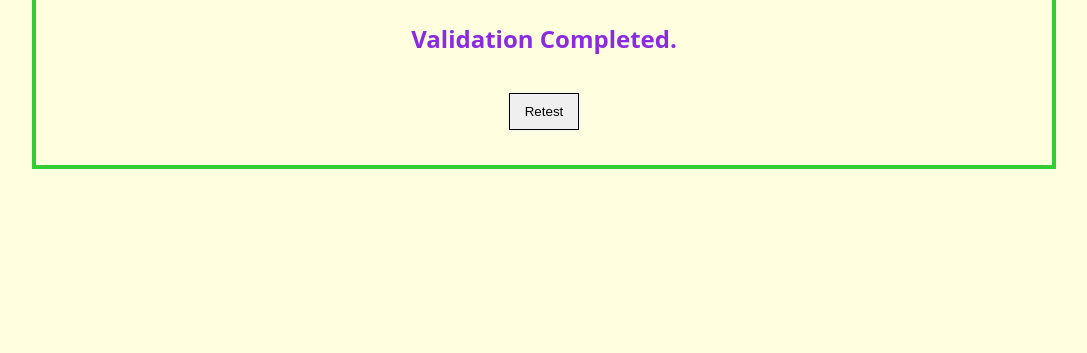
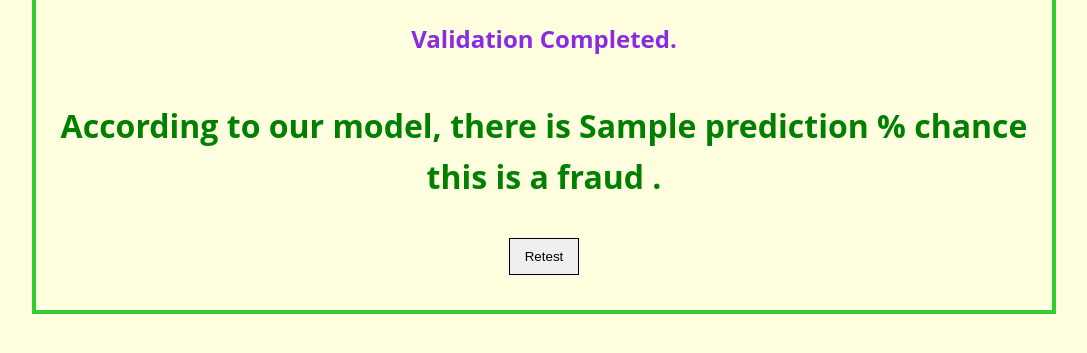
Before and after one commit to u-niversitystudent/test_web_app, a Flask app: template templates/result.html in a window 1280 px wide. Shown: the part 185-538 px from the top of the page, without its empty margins (96-1183 px from the left). Run offline with Flask 2, Linux system fonts and the light colour scheme; the template is opened without the code that fills it: most values are stand-ins (such as "Sample title", 1, 10 or a date in 2020); parts of the project's set-up code (start-up, migrations or seed data) failed here and were passed over.

Commit message:
Add files via upload

```diff
--- a/app.py
+++ b/app.py
@@ -3,7 +3,7 @@ import pandas as pd, numpy as np
 import pickle
 
 # load the model from disk
-filename = 'model_pickle.pkl'
+filename = 'model_pickle2.pkl'
 clf = pickle.load(open(filename, 'rb'))
 
 app = Flask(__name__)
@@ -19,7 +19,7 @@ def predict():
 		message = [float(x) for x in me.split()]
 		vect = np.array(message).reshape(1, -1)
 		my_prediction = clf.predict(vect)
-	return render_template('result.html',prediction = my_prediction)
+	return render_template('result.html',prediction = my_prediction[0])
 
 
 if __name__ == '__main__':
--- a/templates/result.html
+++ b/templates/result.html
@@ -27,15 +27,11 @@
       <b>Validation Completed.</b>
     </h2>
     <div class="results">
-      {% if prediction <= 0.1 %}
+
       <h1 style="color: green">
-          According to our model, the provided transaction is NOT a Fraud transaction.
+          According to our model, there is {{prediction}} % chance this is a fraud .
       </h1>
-      {% elif prediction > 0.1 %}
-      <h2 style="color: red">
-          According to our model, this transaction is a Fraud transaction.
-      </h2>
-      {% endif %}
+
     </div>
     <a href="/">
       <button class="btn-info">Retest</button>
```
Also changed, not shown: 1 other file.
